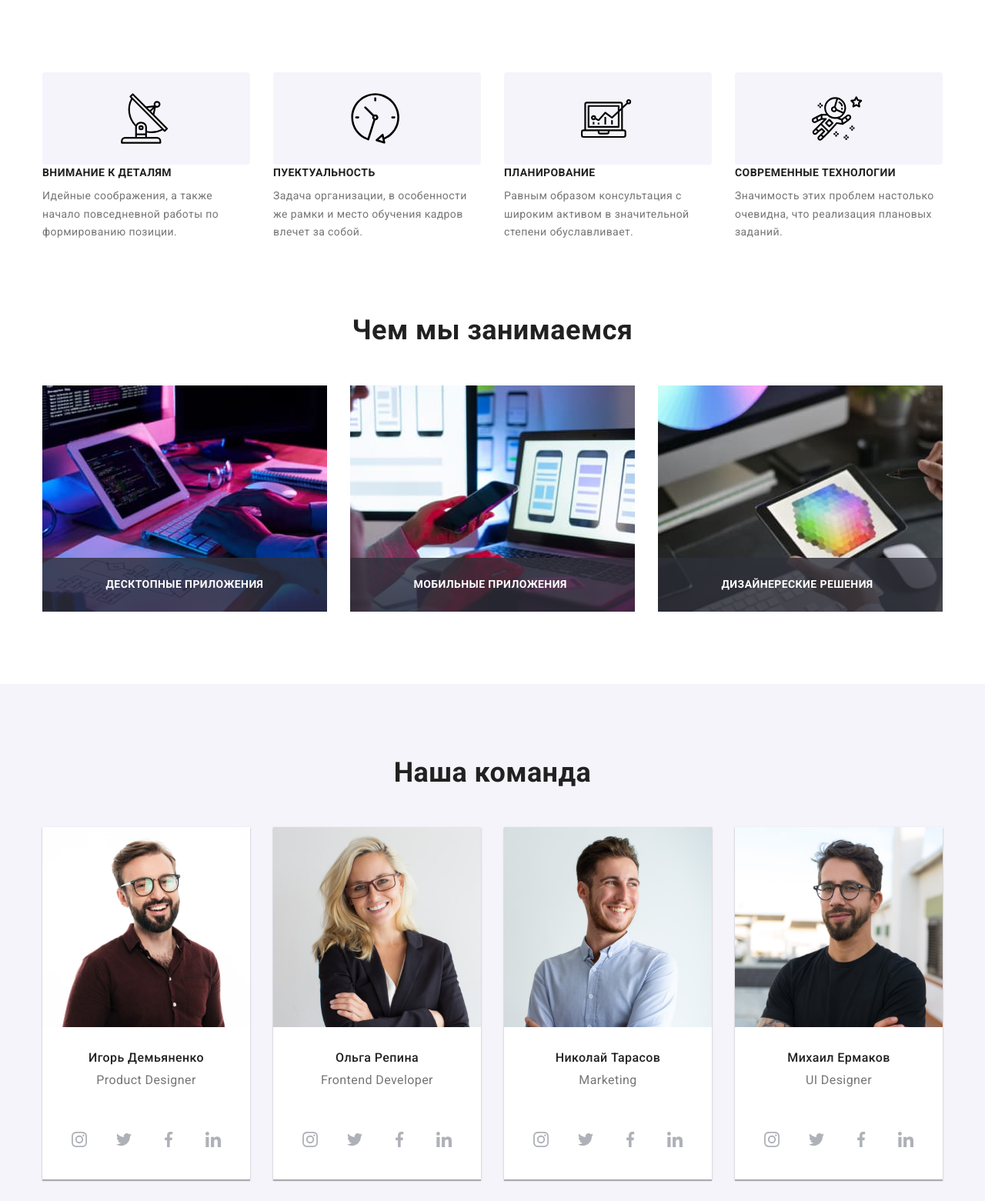
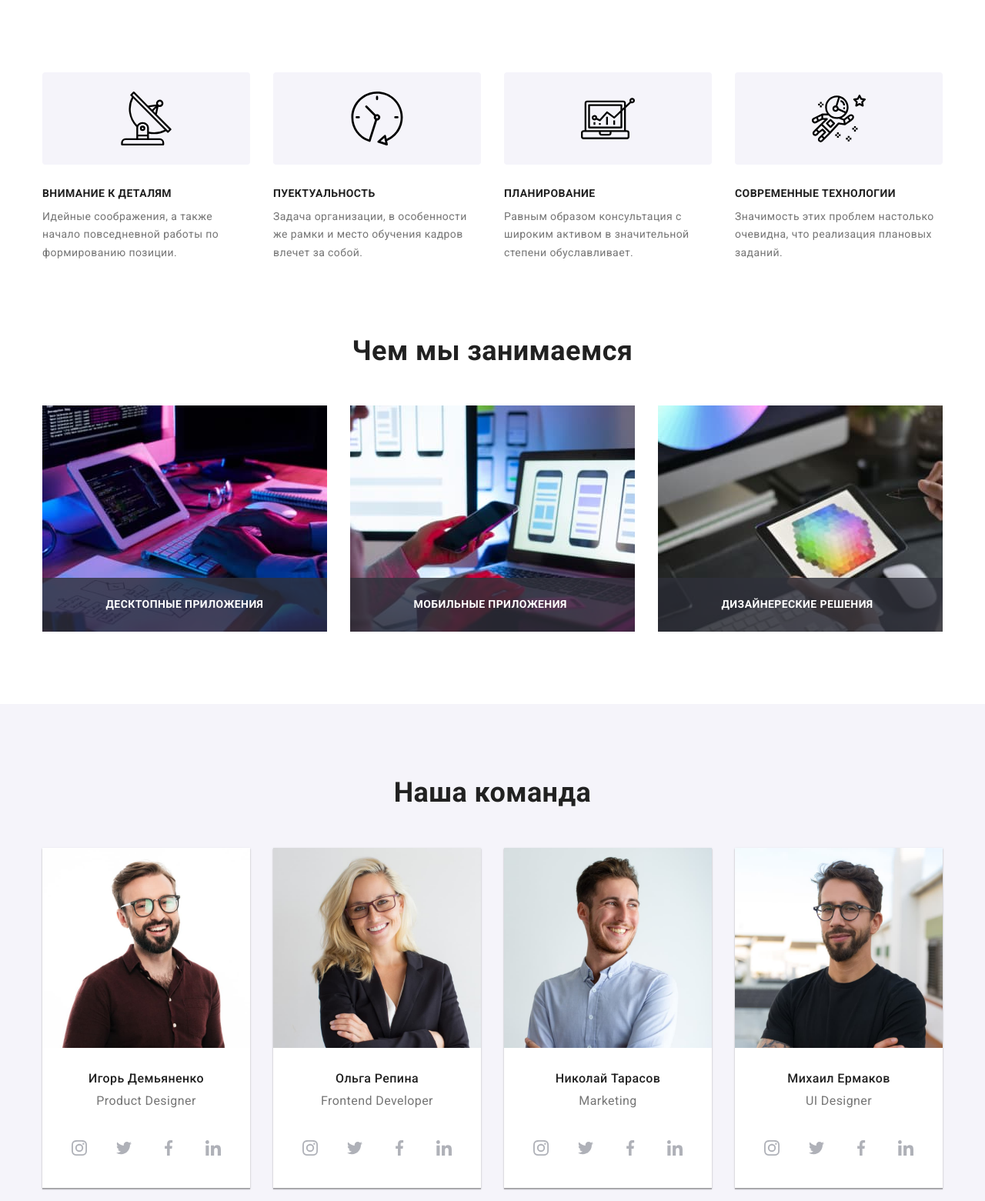
Before and after one commit to TheArthur1008/goit-markup-hw-05, a plain HTML site: page index.html in a window 1280 px wide. Shown: the part 679-2240 px from the top of the page at 77% size. Drawn offline with nearby package versions, Linux system fonts and the light colour scheme.

Commit message:
change icon-svg

```diff
--- a/css/styles.css
+++ b/css/styles.css
@@ -159,8 +159,6 @@ img {
 }
 
 .link-icon {
-    width: 16px;
-    height: 16px;
     margin-right: 10px;
     vertical-align: middle;
 
@@ -309,7 +307,7 @@ img {
 
 /* Peculiarities */
 
-.visual-heading{
+.visual-heading {
     position: absolute;
     width: 1px;
     height: 1px;
@@ -321,27 +319,33 @@ img {
     clip: rect(0 0 0 0);
     overflow: hidden;
 }
+
 .section.no-padding {
     padding-top: 0;
 }
 
 .peculiarities {
     display: flex;
-    align-items: center;
+    /* align-items: center; */
 }
 
 .peculiarities .item {
     width: 270px;
+    justify-content: center;
+    align-items: center;
 }
 
 .peculiarities .item:not(:last-child) {
     margin-right: 30px;
 }
 
-.item-icom {
+.item-icon {
+    display: flex;
     width: 270px;
     height: 120px;
-    padding-left: 100px;
+    align-items: center;
+    justify-content: center;
+    margin-bottom: 30px;
     border-radius: 4px;
     background-color: var(--background-grey-color);
 }
@@ -434,9 +438,9 @@ img {
 
     background-color: var(--primary-white-color);
     box-shadow:
-    0px 1px 3px rgba(0, 0, 0, 0.12),
-    0px 1px 1px rgba(0, 0, 0, 0.14),
-    0px 2px 1px rgba(0, 0, 0, 0.2);
+        0px 1px 3px rgba(0, 0, 0, 0.12),
+        0px 1px 1px rgba(0, 0, 0, 0.14),
+        0px 2px 1px rgba(0, 0, 0, 0.2);
 
     text-align: center;
 }
@@ -445,22 +449,18 @@ img {
     margin-right: 30px;
 }
 
-
 .team-link {
     display: inline-flex;
     text-decoration: none;
     width: 44px;
     height: 44px;
+    align-items: center;
+    justify-content: center;
     margin-bottom: 30px;
-    margin-top: 16px;
 
     fill: var(--icon-grey-color);
 }
 
-.team-icon {
-    padding-left: 12px;
-    padding-top: 12px;
-}
 
 .team-link:not(:last-child) {
     margin-right: 10px;
@@ -498,7 +498,7 @@ img {
     line-height: 1.19;
 }
 
-/* Clients */
+/* Clients*/
 
 .clients {
     display: flex;
@@ -512,7 +512,8 @@ img {
     text-decoration: none;
     width: 170px;
     height: 92px;
-    margin-top: 50px;
+    align-items: center;
+    justify-content: center;
 
     fill: var(--icon-grey-color);
     outline: 1px solid var(--icon-grey-color);
@@ -524,8 +525,8 @@ img {
 }
 
 .clients-icon {
-    padding-top: 16px;
-    padding-left: 32px;
+    width: 106px;
+    height: 60px;
 }
 
 .clients-link:hover,
@@ -534,7 +535,8 @@ img {
     border: 1px solid var(--accent-color);
 }
 
-/* footer */
+
+/* Footer */
 
 .footer {
     padding-top: 60px;
@@ -565,6 +567,7 @@ img {
 
 .logo-footer .title {
     color: var(--accent-color);
+
 }
 
 .footer-adress {
@@ -597,7 +600,6 @@ img {
     color: var(--accent-color);
 }
 
-
 .footer-item:not(:last-child) {
     margin-bottom: 9px;
 }
@@ -627,26 +629,20 @@ img {
     display: flex;
 }
 
-.soc-list {
-    /* display: block; */
-}
-
 .soc-link {
-    display: inline-flex;
+    display: flex;
     text-decoration: none;
     width: 44px;
     height: 44px;
+
+    align-items: center;
+    justify-content: center;
 
     fill: var(--primary-white-color);
     background-color: rgba(255, 255, 255, 0.1);
     border-radius: 50%;
 }
 
-.soc-icon {
-    display: inline-flex;
-    padding-left: 12px;
-    padding-top: 12px;
-}
 
 .soc-list:not(:last-child) {
     margin-right: 10px;
--- a/index.html
+++ b/index.html
@@ -28,12 +28,12 @@
     <ul class="site-contacts">
         <li class="item">
             <a href="mailto:info@devstudio.com" class="link">
-            <svg class="link-icon">
-                <use href="./images/symbol-defs.svg#mail" width="16"></use>
+            <svg class="link-icon" width="16" height="12">
+                <use href="./images/symbol-defs.svg#mail"></use>
             </svg>info@devstudio.com</a></li>
         <li class="item"><a href="tel:+380961111111" class="link">
-            <svg class="link-icon">
-            <use href="./images/symbol-defs.svg#phone" width="10"></use>
+            <svg class="link-icon" width="10" height="16">
+            <use href="./images/symbol-defs.svg#phone"></use>
         </svg>+38 096 111 11 11</a></li>
     </ul>
    </div>
@@ -52,30 +52,30 @@
             <h2 class="visual-heading">Преймущества</h2>
         <ul class="peculiarities">
             <li class="item">
-                <svg class="item-icom">
-                    <use href="./images/symbol-defs.svg#antenna" width="65.32"></use>
-                </svg>
+                <div class="item-icon"><svg width="70" height="70">
+                    <use href="./images/symbol-defs.svg#antenna"></use>
+                </svg></div>
                 <h3 class="peculiarities-title">ВНИМАНИЕ К ДЕТАЛЯМ</h3>
                 <p class="peculiarities-text">Идейные соображения, а также начало повседневной работы по формированию позиции.</p>
             </li>
             <li class="item">
-                <svg class="item-icom">
-                    <use href="./images/symbol-defs.svg#clock" width="65.32"></use>
-                </svg>
+                <div class="item-icon"><svg width="70" height="70">
+                    <use href="./images/symbol-defs.svg#clock"></use>
+                </svg></div>
                 <h3 class="peculiarities-title">ПУЕКТУАЛЬНОСТЬ</h3>
                 <p class="peculiarities-text">Задача организации, в особенности же рамки и место обучения кадров влечет за собой.</p>
             </li>
             <li class="item">
-                <svg class="item-icom">
-                    <use href="./images/symbol-defs.svg#diagram" width="65.32"></use>
-                </svg>
+                <div class="item-icon"><svg width="70" height="70">
+                    <use href="./images/symbol-defs.svg#diagram"></use>
+                </svg></div>
                 <h3 class="peculiarities-title">ПЛАНИРОВАНИЕ</h3>
                 <p class="peculiarities-text">Равным образом консультация с широким активом в значительной степени обуславливает.</p>
             </li>
             <li class="item">
-                <svg class="item-icom">
-                    <use href="./images/symbol-defs.svg#astronaut" width="65.32"></use>
-                </svg>
+                <div class="item-icon"><svg width="70" height="70">
+                    <use href="./images/symbol-defs.svg#astronaut"></use>
+                </svg></div>
                 <h3 class="peculiarities-title">СОВРЕМЕННЫЕ ТЕХНОЛОГИИ</h3>
                 <p class="peculiarities-text">Значимость этих проблем настолько очевидна, что реализация плановых заданий.</p>
             </li>
@@ -118,23 +118,23 @@
                     <h3 class="team-name">Игорь Демьяненко</h3>
                     <p class="team-job">Product Designer</p>
                     <a href="" class="team-link">
-                        <svg class="team-icon">
-                        <use href="./images/symbol-defs.svg#instagram" width="20" height="20"></use>
+                        <svg width="20" height="20">
+                        <use href="./images/symbol-defs.svg#instagram"></use>
                     </svg>
                     </a>
                     <a href="" class="team-link">
-                        <svg class="team-icon">
-                        <use href="./images/symbol-defs.svg#twitter" width="20" height="20"></use>
+                        <svg width="20" height="20">
+                        <use href="./images/symbol-defs.svg#twitter"></use>
                     </svg>
                     </a>
                     <a href="" class="team-link">
-                        <svg class="team-icon">
-                        <use href="./images/symbol-defs.svg#facebook" width="20" height="20"></use>
+                        <svg width="20" height="20">
+                        <use href="./images/symbol-defs.svg#facebook"></use>
                     </svg>
                     </a>
                     <a href="" class="team-link">
-                        <svg class="team-icon">
-                        <use href="./images/symbol-defs.svg#linkedIn" width="20" height="20"></use>
+                        <svg width="20" height="20">
+                        <use href="./images/symbol-defs.svg#linkedIn"></use>
                     </svg>
                     </a>
             </li>
@@ -143,23 +143,23 @@
                     <h3 class="team-name">Ольга Репина</h3>
                     <p class="team-job">Frontend Developer</p>
                      <a href="" class="team-link">
-                        <svg class="team-icon">
-                        <use href="./images/symbol-defs.svg#instagram" width="20" height="20"></use>
+                        <svg width="20" height="20">
+                        <use href="./images/symbol-defs.svg#instagram"></use>
                     </svg>
                     </a>
                     <a href="" class="team-link">
-                        <svg class="team-icon">
-                        <use href="./images/symbol-defs.svg#twitter" width="20" height="20"></use>
+                        <svg width="20" height="20">
+                        <use href="./images/symbol-defs.svg#twitter"></use>
                     </svg>
                     </a>
                     <a href="" class="team-link">
-                        <svg class="team-icon">
-                        <use href="./images/symbol-defs.svg#facebook" width="20" height="20"></use>
+                        <svg width="20" height="20">
+                        <use href="./images/symbol-defs.svg#facebook"></use>
                     </svg>
                     </a>
                     <a href="" class="team-link">
-                        <svg class="team-icon">
-                        <use href="./images/symbol-defs.svg#linkedIn" width="20" height="20"></use>
+                        <svg width="20" height="20">
+                        <use href="./images/symbol-defs.svg#linkedIn"></use>
                     </svg>
                     </a>
             </li>
@@ -168,23 +168,23 @@
                     <h3 class="team-name">Николай Тарасов</h3>
                     <p class="team-job">Marketing</p>
                     <a href="" class="team-link">
-                        <svg class="team-icon">
-                        <use href="./images/symbol-defs.svg#instagram" width="20" height="20"></use>
+                        <svg width="20" height="20">
+                            <use href="./images/symbol-defs.svg#instagram"></use>
                         </svg>
                     </a>
                     <a href="" class="team-link">
-                        <svg class="team-icon">
-                        <use href="./images/symbol-defs.svg#twitter" width="20" height="20"></use>
+                        <svg width="20" height="20">
+                            <use href="./images/symbol-defs.svg#twitter"></use>
                         </svg>
                     </a>
                     <a href="" class="team-link">
-                        <svg class="team-icon">
-                        <use href="./images/symbol-defs.svg#facebook" width="20" height="20"></use>
+                        <svg width="20" height="20">
+                            <use href="./images/symbol-defs.svg#facebook"></use>
                         </svg>
                     </a>
                     <a href="" class="team-link">
-                        <svg class="team-icon">
-                        <use href="./images/symbol-defs.svg#linkedIn" width="20" height="20"></use>
+                        <svg width="20" height="20">
+                            <use href="./images/symbol-defs.svg#linkedIn"></use>
                         </svg>
                     </a>
             </li>
@@ -193,30 +193,30 @@
                     <h3 class="team-name">Михаил Ермаков</h3>
                     <p class="team-job">UI Designer</p>
                 <a href="" class="team-link">
-                        <svg class="team-icon">
-                        <use href="./images/symbol-defs.svg#instagram" width="20" height="20"></use>
+                    <svg width="20" height="20">
+                        <use href="./images/symbol-defs.svg#instagram"></use>
                     </svg>
                 </a>
                 <a href="" class="team-link">
-                        <svg class="team-icon">
-                        <use href="./images/symbol-defs.svg#twitter" width="20" height="20"></use>
+                    <svg width="20" height="20">
+                        <use href="./images/symbol-defs.svg#twitter"></use>
                     </svg>
                 </a>
                 <a href="" class="team-link">
-                        <svg class="team-icon">
-                        <use href="./images/symbol-defs.svg#facebook" width="20" height="20"></use>
+                    <svg width="20" height="20">
+                        <use href="./images/symbol-defs.svg#facebook"></use>
                     </svg>
                 </a>
                 <a href="" class="team-link">
-                        <svg class="team-icon">
-                        <use href="./images/symbol-defs.svg#linkedIn" width="20" height="20"></use>
+                    <svg width="20" height="20">
+                        <use href="./images/symbol-defs.svg#linkedIn"></use>
                     </svg>
                 </a>
             </li>
         </ul>
         </div>
     </section>
-    <!--Clients-->
+    <!-- Clients -->
     <section class="section">
         <div class="container">
             <h2 class="section-title">Постоянные клиенты</h2>
@@ -259,7 +259,7 @@
                 <li class="clients-list">
                     <a href="" class="clients-link">
                         <svg class="clients-icon">
-                            <use href="./images/symbol-defs.svg#company6"></use>
+                            <use href="./images/symbol-defs.svg#company6" width="106" height="60"></use>
                         </svg>
                     </a>
                 </li>
@@ -267,7 +267,6 @@
         </div>
     </section>
 </main>
-
 <!--Footer-->
 <footer class="footer">
    <div class="container">
@@ -288,29 +287,29 @@
         <ul class="soc">
             <li class="soc-list">
                 <a href="" class="soc-link">
-                    <svg class="soc-icon">
-                        <use href="./images/symbol-defs.svg#instagram" width="20" height="20"></use>
+                    <svg width="20" height="20">
+                        <use href="./images/symbol-defs.svg#instagram"></use>
                     </svg>
                 </a>
             </li>
             <li class="soc-list">
                 <a href="" class="soc-link">
-                    <svg class="soc-icon">
-                        <use href="./images/symbol-defs.svg#twitter" width="20" height="20"></use>
+                    <svg width="20" height="20">
+                        <use href="./images/symbol-defs.svg#twitter"></use>
                     </svg>
                 </a>
             </li>
             <li class="soc-list">
                 <a href="" class="soc-link">
-                    <svg class="soc-icon">
-                        <use href="./images/symbol-defs.svg#facebook" width="20" height="20"></use>
+                    <svg width="20" height="20">
+                        <use href="./images/symbol-defs.svg#facebook"></use>
                     </svg>
                 </a>
             </li>
             <li class="soc-list">
                 <a href="" class="soc-link">
-                    <svg class="soc-icon">
-                        <use href="./images/symbol-defs.svg#linkedIn" width="20" height="20"></use>
+                    <svg width="20" height="20">
+                        <use href="./images/symbol-defs.svg#linkedIn"></use>
                     </svg>
                 </a>
             </li>
```
Also changed, not shown: portfolio.html (+13 -17 lines). Lines whose indentation alone changed are shown as unchanged.
